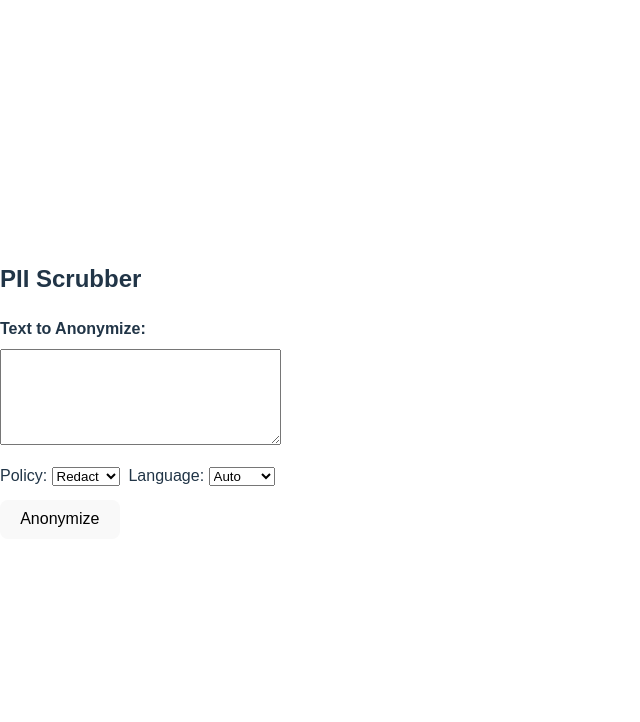
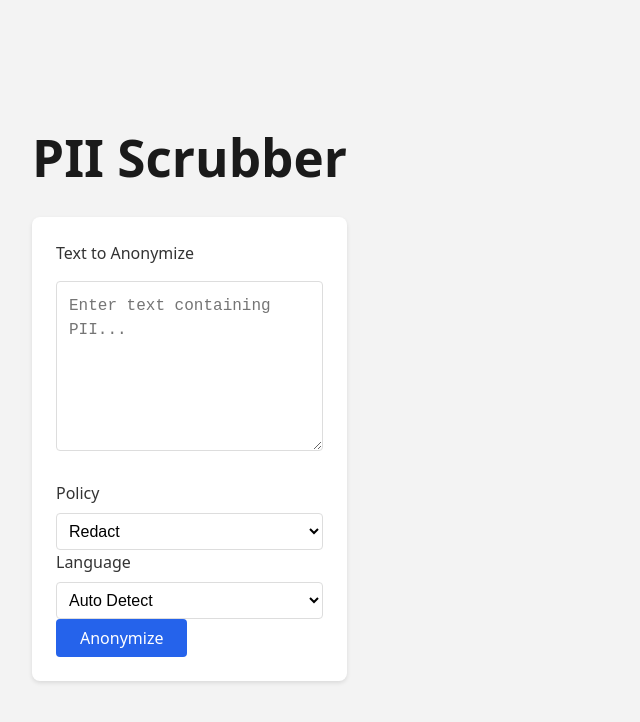
Before and after one commit to myahia93/Azure_PII_Scrubber_App, a React (Vite) app in the folder app/: page / in a window 1280 px wide. Shown: the top 722 px of the page, without its empty margins (0-640 px from the left). Built offline with nearby package versions, Linux system fonts and the light colour scheme.

Commit message:
style: enhance UI and layout for PII Scrubber app, improve form and button styles

```diff
--- a/app/src/App.css
+++ b/app/src/App.css
@@ -6,10 +6,15 @@ body {
 }
 
 .App {
-  max-width: 900px;
-  margin: 40px auto;
-  font-family: inherit;
-  padding: 0 16px;
+  max-width: 1000px;
+  margin: 0 auto;
+  padding: 2rem;
+  font-family: system-ui, -apple-system, sans-serif;
+}
+
+h1 {
+  color: #1a1a1a;
+  margin-bottom: 2rem;
 }
 
 h2 {
@@ -18,60 +23,75 @@ h2 {
 }
 
 form {
+  background: white;
+  padding: 1.5rem;
+  border-radius: 8px;
+  box-shadow: 0 2px 4px rgba(0, 0, 0, 0.1);
   margin-bottom: 24px;
+}
+
+.input-group {
+  margin-bottom: 1.5rem;
+}
+
+label {
+  display: block;
+  margin-bottom: 0.5rem;
+  font-weight: 500;
+  color: #333;
 }
 
 textarea {
   width: 100%;
+  padding: 0.75rem;
+  border: 1px solid #ddd;
+  border-radius: 4px;
+  font-size: 1rem;
+  line-height: 1.5;
+  resize: vertical;
   margin-top: 8px;
-  padding: 8px;
-  font-size: 1rem;
-  border: 1px solid #bbb;
-  border-radius: 4px;
-  resize: vertical;
   background: #fff;
   box-sizing: border-box;
 }
 
 select {
-  width: 140px;
-  padding: 4px 8px;
+  width: 100%;
+  padding: 0.5rem;
+  border: 1px solid #ddd;
+  border-radius: 4px;
   font-size: 1rem;
-  border-radius: 4px;
-  border: 1px solid #bbb;
-  background: #fff;
+  background: white;
   margin-right: 8px;
   box-sizing: border-box;
 }
 
 button {
-  padding: 8px 18px;
+  padding: 0.5rem 1.5rem;
   font-size: 1rem;
+  font-weight: 500;
+  color: white;
+  background: #2563eb;
+  border: none;
   border-radius: 4px;
-  border: none;
-  background: #2dbe60;
-  color: #fff;
   cursor: pointer;
-  transition: background 0.2s;
-  font-weight: 500;
+  transition: background-color 0.2s;
 }
 
 button:hover:not(:disabled) {
-  background: #24994c;
+  background: #1d4ed8;
 }
 
 button:disabled {
-  background: #b7b7b7;
+  background: #94a3b8;
   cursor: not-allowed;
 }
 
-form label {
-  font-weight: 500;
-}
-
 .error {
-  color: red;
-  margin-bottom: 16px;
+  margin: 1rem 0;
+  padding: 0.75rem;
+  color: #dc2626;
+  background: #fee2e2;
+  border-radius: 4px;
 }
 
 .panels {
@@ -84,34 +104,63 @@ form label {
   min-width: 0;
 }
 
-.panel h4 {
-  margin-bottom: 8px;
+.panel h3 {
+  margin-bottom: 1rem;
+  display: flex;
+  justify-content: space-between;
+  align-items: center;
 }
 
-.text-box {
-  border: 1px solid #ccc;
-  padding: 12px;
-  min-height: 120px;
-  background: #fafafa;
+.text-content {
+  padding: 1rem;
+  border: 1px solid #ddd;
+  border-radius: 4px;
+  background: #f8fafc;
+  min-height: 200px;
   white-space: pre-wrap;
-  border-radius: 4px;
   word-break: break-word;
 }
 
-.anonymized-box {
-  border: 1px solid #ccc;
-  padding: 12px;
-  min-height: 120px;
-  background: #f6fff6;
-  white-space: pre-wrap;
-  border-radius: 4px;
-  word-break: break-word;
+.anonymized {
+  background: #f0fdf4;
 }
 
 mark {
-  background: #ffe066;
+  background: #fef9c3;
   border-radius: 2px;
   padding: 0 2px;
+}
+
+.download-btn {
+  padding: 0.25rem 0.75rem;
+  font-size: 0.875rem;
+  color: #2563eb;
+  background: transparent;
+  border: 1px solid currentColor;
+  border-radius: 4px;
+  cursor: pointer;
+  transition: all 0.2s;
+}
+
+.download-btn:hover {
+  color: white;
+  background: #2563eb;
+}
+
+@media (max-width: 768px) {
+  .controls {
+    flex-direction: column;
+    align-items: stretch;
+  }
+
+  .select-group {
+    max-width: none;
+  }
+
+  .results {
+    grid-template-columns: 1fr;
+    gap: 1rem;
+  }
 }
 
 @media (max-width: 700px) {
@@ -119,6 +168,7 @@ mark {
     flex-direction: column;
     gap: 16px;
   }
+
   .App {
     padding: 0 8px;
   }
--- a/app/src/App.jsx
+++ b/app/src/App.jsx
@@ -1,142 +1,124 @@
-import React, { useState } from "react";
+import React, { useState } from 'react';
+import './App.css';
 
 function App() {
-  const [text, setText] = useState("");
-  const [policy, setPolicy] = useState("redact");
-  const [language, setLanguage] = useState("auto");
+  const [text, setText] = useState('');
+  const [policy, setPolicy] = useState('redact');
+  const [language, setLanguage] = useState('auto');
   const [loading, setLoading] = useState(false);
-  const [error, setError] = useState("");
+  const [error, setError] = useState('');
   const [result, setResult] = useState(null);
 
-  // Handles form submission
   const handleSubmit = async (e) => {
     e.preventDefault();
     setLoading(true);
-    setError("");
+    setError('');
     setResult(null);
 
     try {
-      const res = await fetch("/api/sanitize", {
-        method: "POST",
-        headers: { "Content-Type": "application/json" },
+      const res = await fetch('/api/sanitize', {
+        method: 'POST',
+        headers: { 'Content-Type': 'application/json' },
         body: JSON.stringify({ text, policy, language }),
       });
-      if (!res.ok) throw new Error("Failed to anonymize text.");
+
+      if (!res.ok) throw new Error('Failed to anonymize text');
       const data = await res.json();
       setResult(data);
     } catch (err) {
-      setError(err.message || "Unknown error");
+      setError(err.message);
     } finally {
       setLoading(false);
     }
   };
 
-  // Download anonymized text as .txt file
   const handleDownload = () => {
     if (!result?.anonymized) return;
-    const blob = new Blob([result.anonymized], { type: "text/plain" });
+    const blob = new Blob([result.anonymized], { type: 'text/plain' });
     const url = URL.createObjectURL(blob);
-    const a = document.createElement("a");
+    const a = document.createElement('a');
     a.href = url;
-    a.download = "anonymized.txt";
+    a.download = 'anonymized.txt';
     a.click();
     URL.revokeObjectURL(url);
   };
 
-  // Highlights replaced PII in anonymized text
-  const highlightPII = (anonymized, spans) => {
-    if (!spans || spans.length === 0) return anonymized;
-    let parts = [];
-    let lastIdx = 0;
-    spans.forEach((span, i) => {
-      parts.push(anonymized.slice(lastIdx, span.start));
-      parts.push(
-        <mark key={i} style={{ background: "#ffe066" }}>
-          {anonymized.slice(span.start, span.end)}
-        </mark>
-      );
-      lastIdx = span.end;
-    });
-    parts.push(anonymized.slice(lastIdx));
-    return parts;
-  };
+  return (
+    <div className="App">
+      <h1>PII Scrubber</h1>
 
-  return (
-    <div style={{ maxWidth: 900, margin: "40px auto", fontFamily: "sans-serif" }}>
-      <h2>PII Scrubber</h2>
-      <form onSubmit={handleSubmit} style={{ marginBottom: 24 }}>
-        <div>
-          <label>
-            <b>Text to Anonymize:</b>
-            <br />
-            <textarea
-              rows={6}
-              style={{ width: "100%", marginTop: 8 }}
-              value={text}
-              onChange={e => setText(e.target.value)}
-              required
-            />
-          </label>
+      <form onSubmit={handleSubmit}>
+        <div className="input-group">
+          <label htmlFor="text">Text to Anonymize</label>
+          <textarea
+            id="text"
+            value={text}
+            onChange={(e) => setText(e.target.value)}
+            placeholder="Enter text containing PII..."
+            required
+            rows={6}
+          />
         </div>
-        <div style={{ margin: "12px 0" }}>
-          <label>
-            Policy:&nbsp;
-            <select value={policy} onChange={e => setPolicy(e.target.value)}>
+
+        <div className="controls">
+          <div className="select-group">
+            <label htmlFor="policy">Policy</label>
+            <select
+              id="policy"
+              value={policy}
+              onChange={(e) => setPolicy(e.target.value)}
+            >
               <option value="redact">Redact</option>
-              <option value="pseudo">Pseudo</option>
+              <option value="pseudo">Pseudonymize</option>
               <option value="hash">Hash</option>
             </select>
-          </label>
-          &nbsp;&nbsp;
-          <label>
-            Language:&nbsp;
-            <select value={language} onChange={e => setLanguage(e.target.value)}>
-              <option value="auto">Auto</option>
+          </div>
+
+          <div className="select-group">
+            <label htmlFor="language">Language</label>
+            <select
+              id="language"
+              value={language}
+              onChange={(e) => setLanguage(e.target.value)}
+            >
+              <option value="auto">Auto Detect</option>
               <option value="en">English</option>
               <option value="fr">French</option>
             </select>
-          </label>
+          </div>
+
+          <button type="submit" disabled={loading} className="submit-btn">
+            {loading ? 'Processing...' : 'Anonymize'}
+          </button>
         </div>
-        <button type="submit" disabled={loading}>
-          {loading ? "Anonymizing..." : "Anonymize"}
-        </button>
       </form>
 
-      {error && (
-        <div style={{ color: "red", marginBottom: 16 }}>
-          <b>Error:</b> {error}
-        </div>
-      )}
+      {error && <div className="error">Error: {error}</div>}
 
       {result && (
-        <div style={{ display: "flex", gap: 24 }}>
-          <div style={{ flex: 1 }}>
-            <h4>Original Text</h4>
-            <div style={{
-              border: "1px solid #ccc",
-              padding: 12,
-              minHeight: 120,
-              background: "#fafafa",
-              whiteSpace: "pre-wrap"
-            }}>
-              {text}
-            </div>
+        <div className="results">
+          <div className="panel">
+            <h3>Original Text</h3>
+            <div className="text-content">{text}</div>
           </div>
-          <div style={{ flex: 1 }}>
-            <h4>
-              Anonymized Text{" "}
-              <button onClick={handleDownload} style={{ float: "right" }}>
+
+          <div className="panel">
+            <h3>
+              Anonymized Text
+              <button onClick={handleDownload} className="download-btn">
                 Download
               </button>
-            </h4>
-            <div style={{
-              border: "1px solid #ccc",
-              padding: 12,
-              minHeight: 120,
-              background: "#f6fff6",
-              whiteSpace: "pre-wrap"
-            }}>
-              {highlightPII(result.anonymized, result.spans)}
+            </h3>
+            <div className="text-content anonymized">
+              {result.spans?.length > 0 ? (
+                result.spans.reduce((acc, span, i) => {
+                  acc.push(result.anonymized.slice(span.start > 0 ? acc.length : 0, span.start));
+                  acc.push(<mark key={i}>{result.anonymized.slice(span.start, span.end)}</mark>);
+                  return acc;
+                }, [])
+              ) : (
+                result.anonymized
+              )}
             </div>
           </div>
         </div>
```
